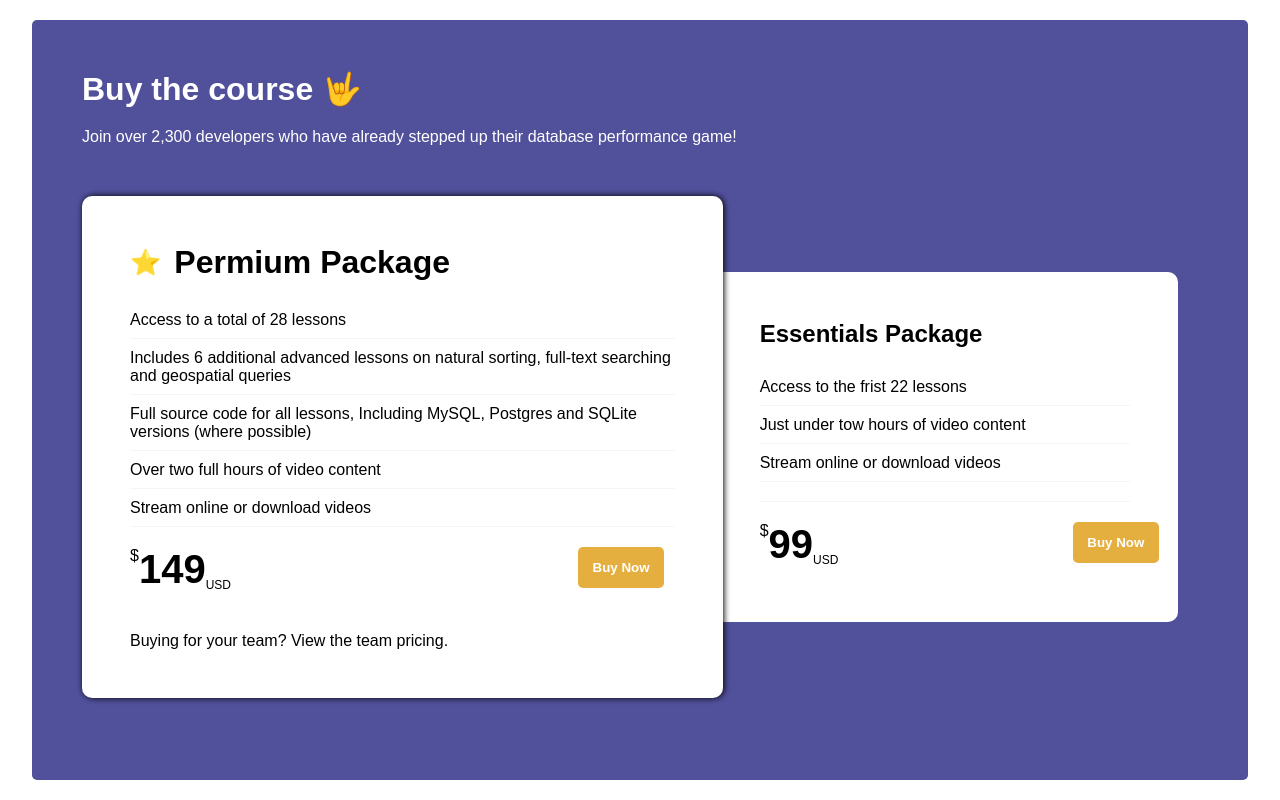
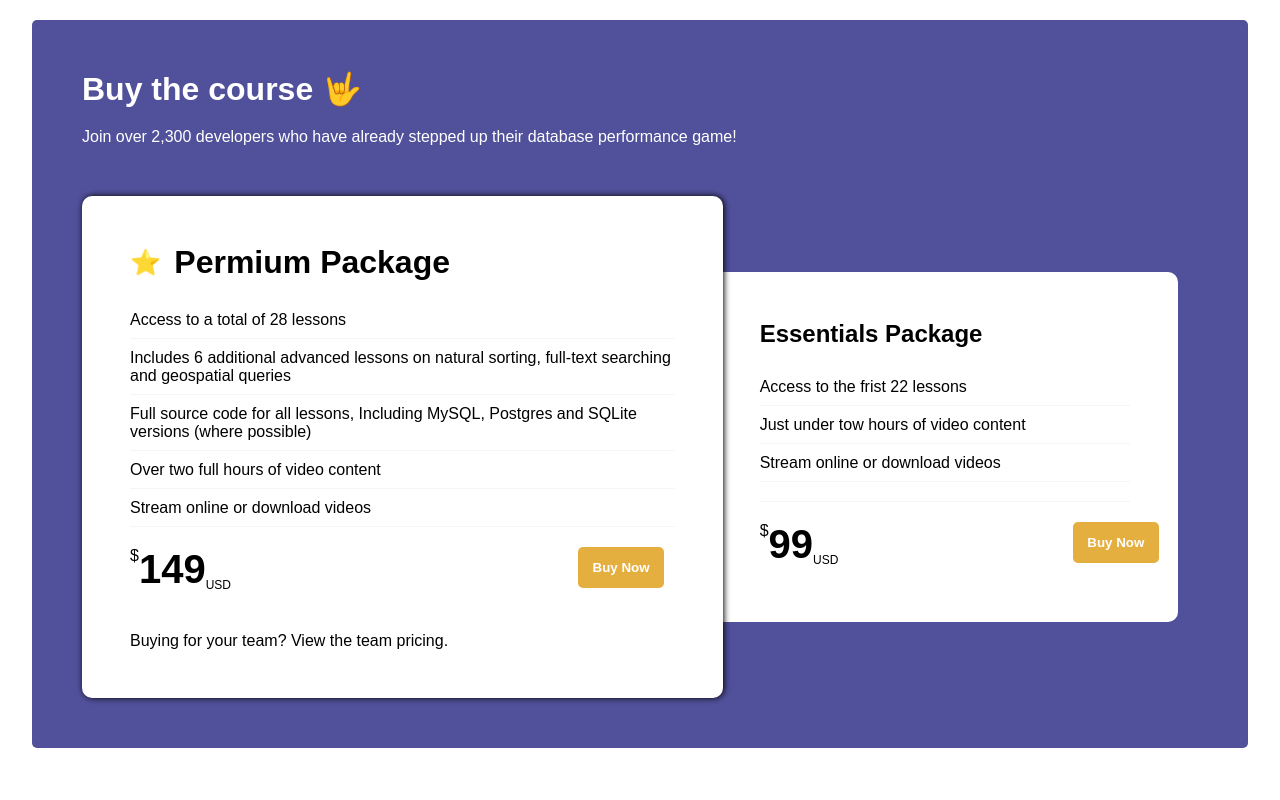
Before and after one commit to Ahmed-Sitl/Course-Offer-Box, a plain HTML site: page index.html in a window 1280 px wide. Drawn offline with Linux system fonts and the light colour scheme.

Commit message:
Update styles.css

```diff
--- a/styles.css
+++ b/styles.css
@@ -11,12 +11,12 @@
 
 .container {
     width: 95%;
-    height: 95vh;
     background-color: #51509b;
     margin: 2.5vh auto;
     border-radius: 5px;
     padding-top: 50px;
     padding-left: 50px;
+    padding-bottom: 50px;
 }
 
 /* title */
```
